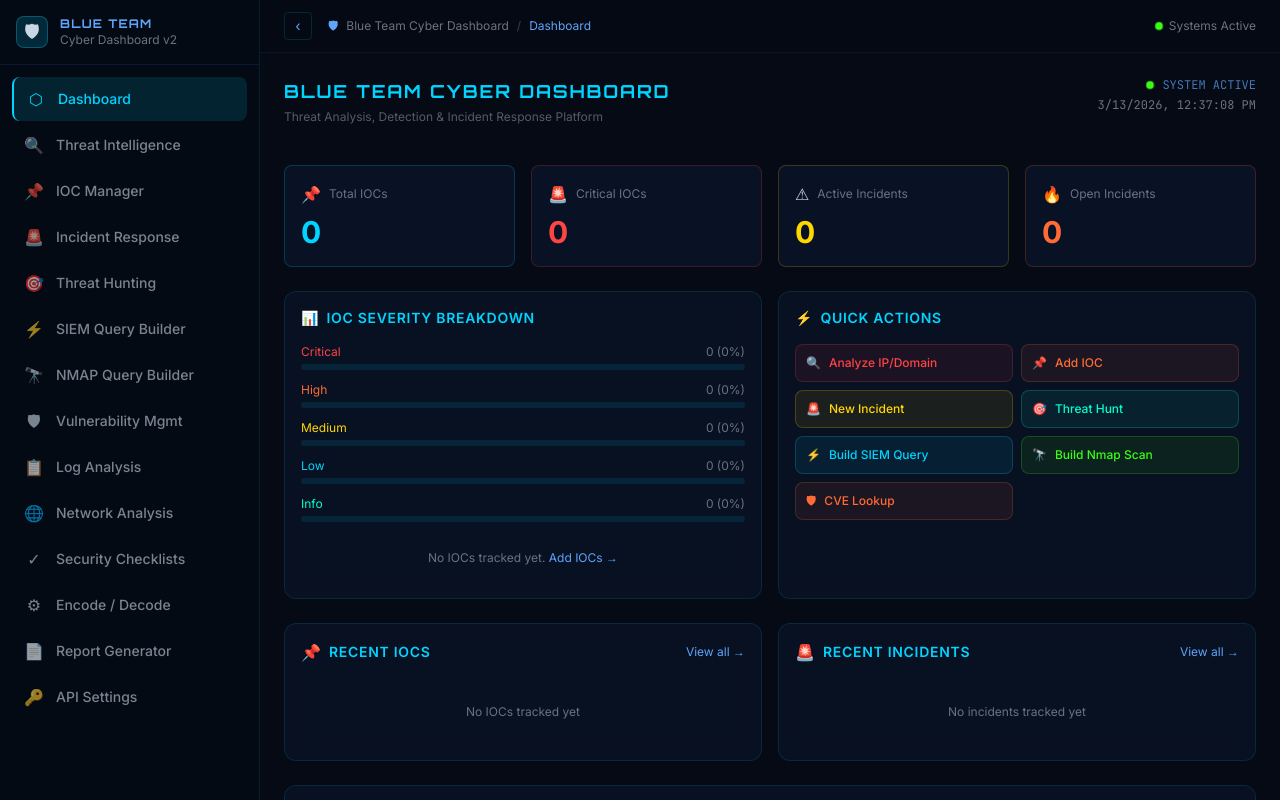
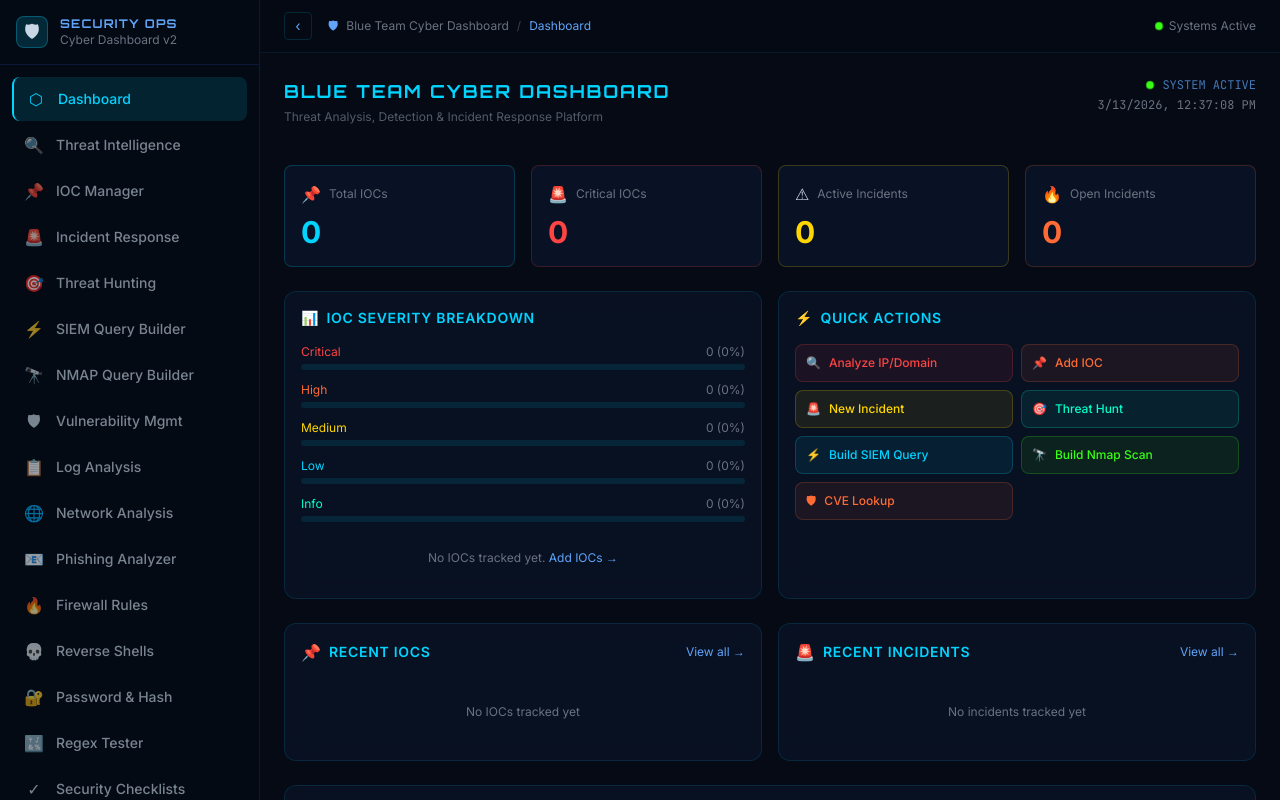
Before and after one commit to AshenWijesingha/RTO-v2, a Next.js app: page / in a window 1280 px wide. Shown: the top 800 px of the page. Built offline with nearby package versions, Linux system fonts and the light colour scheme.

Commit message:
Add 5 new security tools: Reverse Shell Generator, Phishing Analyzer, Firewall Rule Generator, Password & Hash Tools, Regex Tester
Co-authored-by: AshenWijesingha <66056859+AshenWijesingha@users.noreply.github.com>

```diff
--- a/app/page.tsx
+++ b/app/page.tsx
@@ -15,6 +15,11 @@ import NetworkAnalysis from '@/components/NetworkAnalysis'
 import SecurityChecklists from '@/components/SecurityChecklists'
 import EncodeDecode from '@/components/EncodeDecode'
 import ReportGenerator from '@/components/ReportGenerator'
+import PhishingAnalyzer from '@/components/PhishingAnalyzer'
+import FirewallRuleGenerator from '@/components/FirewallRuleGenerator'
+import ReverseShellGenerator from '@/components/ReverseShellGenerator'
+import PasswordHashTools from '@/components/PasswordHashTools'
+import RegexTester from '@/components/RegexTester'
 import Settings from '@/components/Settings'
 
 export default function Home() {
@@ -87,6 +92,11 @@ export default function Home() {
           {activeSection === 'checklists' && <SecurityChecklists />}
           {activeSection === 'encode-decode' && <EncodeDecode />}
           {activeSection === 'report-generator' && <ReportGenerator />}
+          {activeSection === 'phishing-analyzer' && <PhishingAnalyzer />}
+          {activeSection === 'firewall-rules' && <FirewallRuleGenerator />}
+          {activeSection === 'reverse-shells' && <ReverseShellGenerator />}
+          {activeSection === 'password-tools' && <PasswordHashTools />}
+          {activeSection === 'regex-tester' && <RegexTester />}
           {activeSection === 'settings' && <Settings />}
         </div>
       </main>
--- a/components/Navigation.tsx
+++ b/components/Navigation.tsx
@@ -16,6 +16,11 @@ export type Section =
   | 'checklists'
   | 'encode-decode'
   | 'report-generator'
+  | 'phishing-analyzer'
+  | 'firewall-rules'
+  | 'reverse-shells'
+  | 'password-tools'
+  | 'regex-tester'
   | 'settings'
 
 interface NavItem {
@@ -36,6 +41,11 @@ const NAV_ITEMS: NavItem[] = [
   { id: 'vulnerability', label: 'Vulnerability Mgmt', icon: '🛡', color: '#ff6b35' },
   { id: 'log-analysis', label: 'Log Analysis', icon: '📋', color: '#00ffcc' },
   { id: 'network-analysis', label: 'Network Analysis', icon: '🌐', color: '#00d4ff' },
+  { id: 'phishing-analyzer', label: 'Phishing Analyzer', icon: '📧', color: '#ff4444' },
+  { id: 'firewall-rules', label: 'Firewall Rules', icon: '🔥', color: '#ffd700' },
+  { id: 'reverse-shells', label: 'Reverse Shells', icon: '💀', color: '#ff0055' },
+  { id: 'password-tools', label: 'Password & Hash', icon: '🔐', color: '#a855f7' },
+  { id: 'regex-tester', label: 'Regex Tester', icon: '🔣', color: '#00ffcc' },
   { id: 'checklists', label: 'Security Checklists', icon: '✓', color: '#39ff14' },
   { id: 'encode-decode', label: 'Encode / Decode', icon: '⚙', color: '#a0b3c8' },
   { id: 'report-generator', label: 'Report Generator', icon: '📄', color: '#00d4ff' },
@@ -72,7 +82,7 @@ export default function Navigation({ active, onNavigate, sidebarOpen, onToggle }
               🛡
             </div>
             <div>
-              <div className="matrix-header text-xs font-bold text-blue-400">BLUE TEAM</div>
+              <div className="matrix-header text-xs font-bold text-blue-400">SECURITY OPS</div>
               <div className="text-xs text-gray-500">Cyber Dashboard v2</div>
             </div>
           </div>
```
